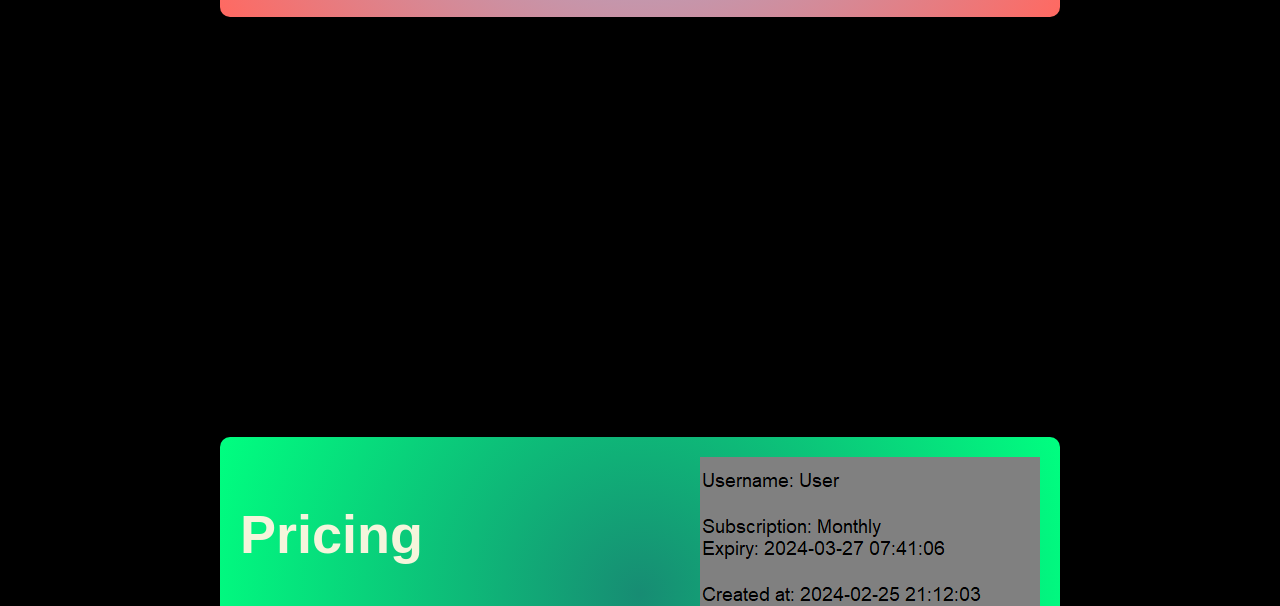
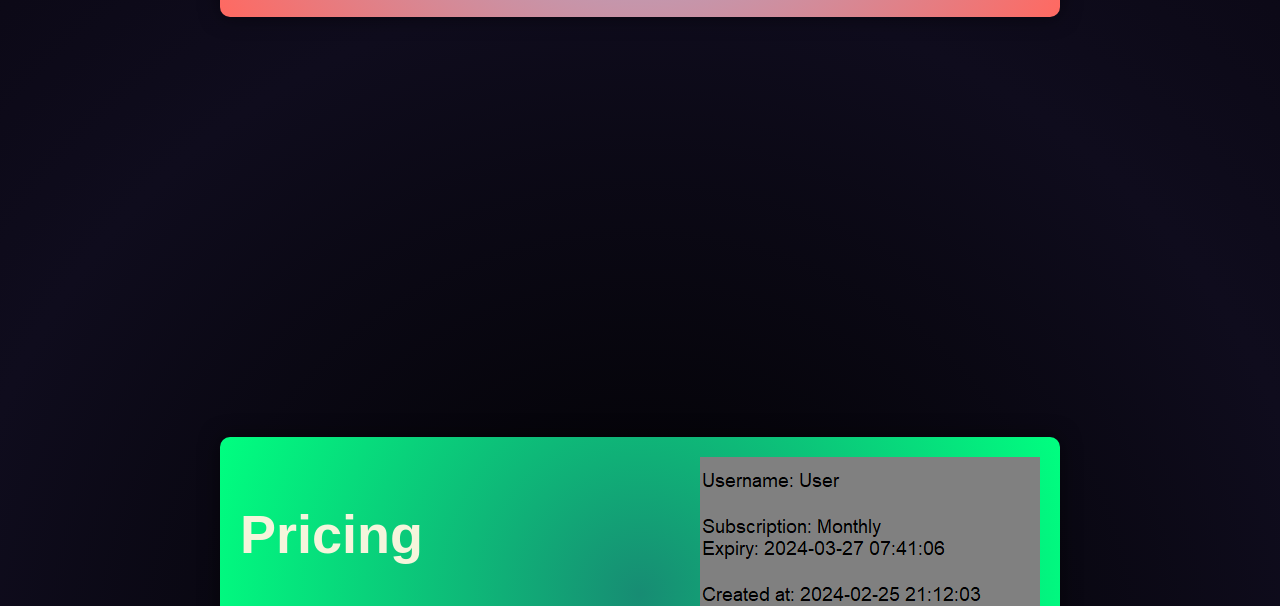
Before and after one commit to Unetass/PisunX-site, a plain HTML site: page index.html in a window 1280 px wide. Shown: the part 550-1156 px from the top of the page. Drawn offline with Linux system fonts and the light colour scheme.

Commit message:
Update styles.css

```diff
--- a/styles.css
+++ b/styles.css
@@ -1,10 +1,13 @@
 body {
-    background-color: black;
+    background: radial-gradient(circle, #000000, #0f0c1d, #06030b);
+    background-size: cover;
+    background-position: center;
     color: white;
     font-family: Arial, sans-serif;
     margin: 0;
     padding: 0;
 }
+
 
 header {
     position: fixed;
```
